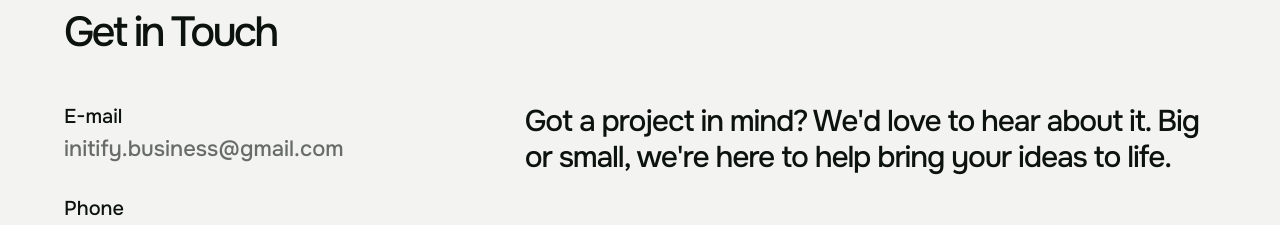
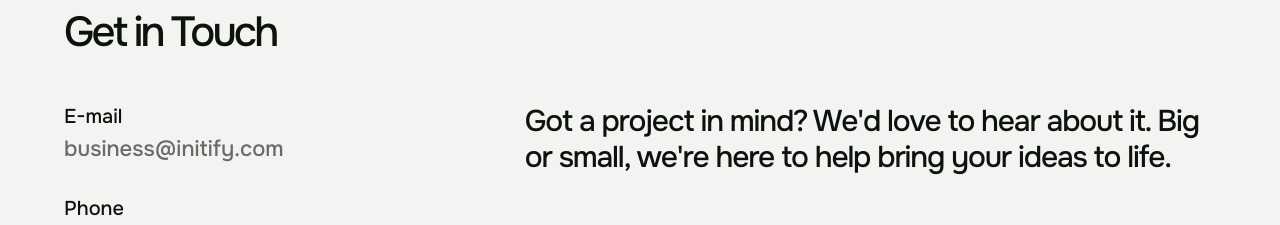
Before and after one commit to initify-admin/initify-portfolio, a Next.js app: page / in a window 1280 px wide. Shown: the part 5580-5805 px from the top of the page. Built offline with nearby package versions, Linux system fonts and the light colour scheme; no server answers.

Commit message:
Update email address and add package manager information in package.json

```diff
--- a/data/social.ts
+++ b/data/social.ts
@@ -7,4 +7,4 @@ export const socialItems: SocialItem[] = [
   { title: "Facebook", link: "https://www.facebook.com/initify" },
 ];
 
-export const emailAddress = "initify.business@gmail.com";
+export const emailAddress = "business@initify.com";
--- a/package.json
+++ b/package.json
@@ -35,5 +35,6 @@
     "eslint-config-next": "15.2.0",
     "tailwindcss": "^4",
     "typescript": "^5"
-  }
+  },
+  "packageManager": "pnpm@10.8.1+sha512.c50088ba998c67b8ca8c99df8a5e02fd2ae2e2b29aaf238feaa9e124248d3f48f9fb6db2424949ff901cffbb5e0f0cc1ad6aedb602cd29450751d11c35023677"
 }
```
